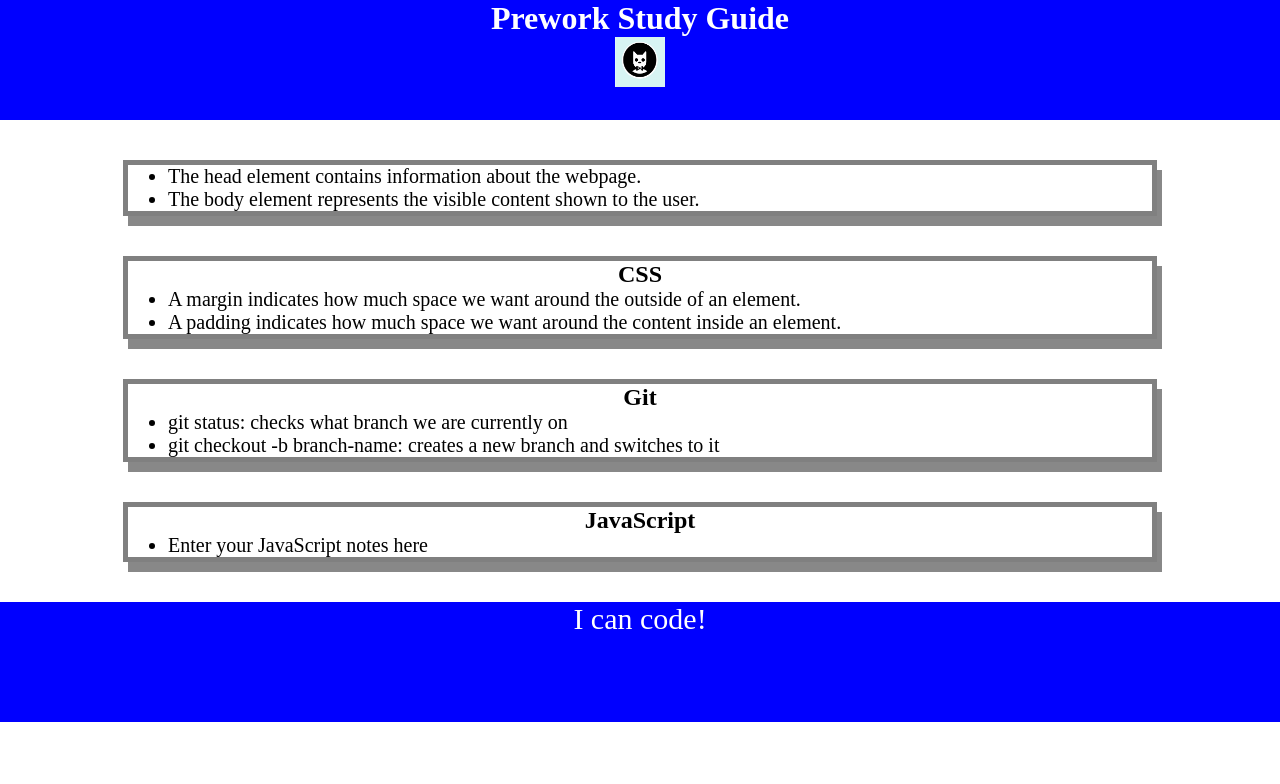
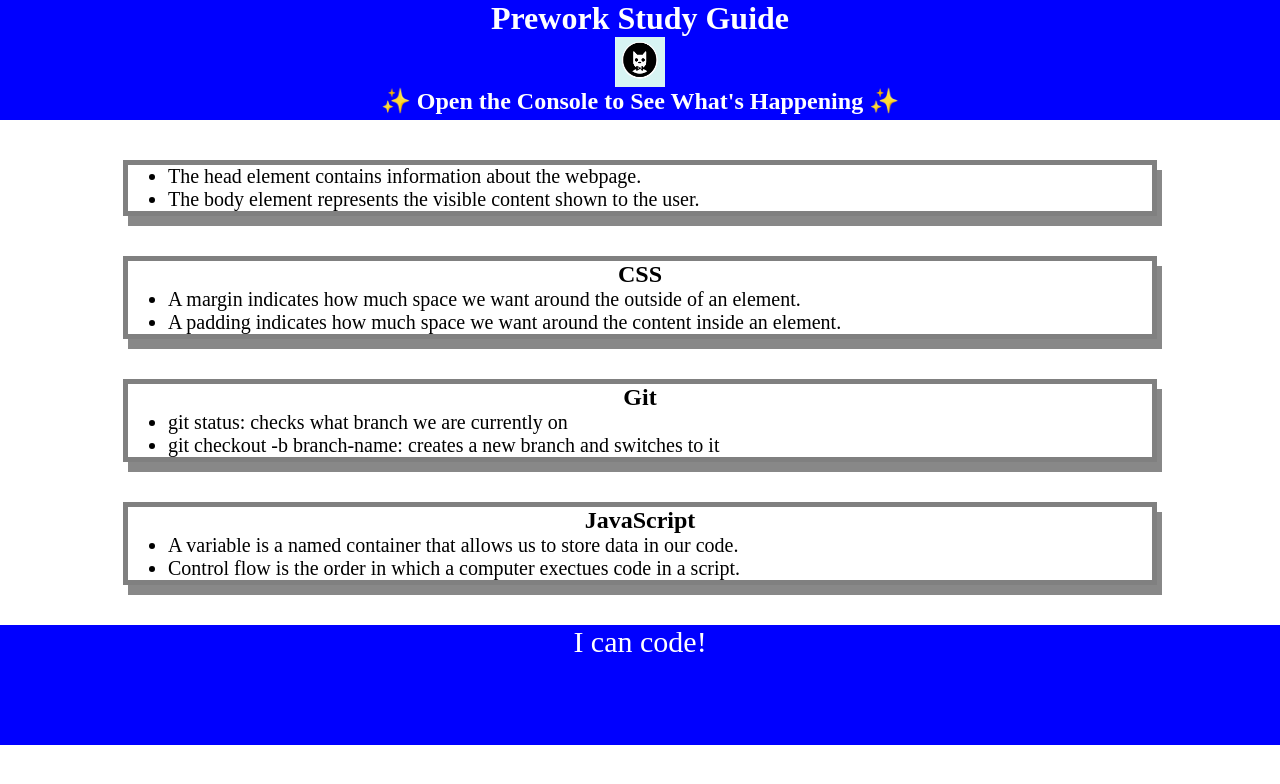
Before and after one commit to Ray0138/prework-study-guide, a plain HTML site: page prework-study-guide/index.html in a window 1280 px wide. Drawn offline with Linux system fonts and the light colour scheme.

Commit message:
add message to HTML

```diff
--- a/prework-study-guide/index.html
+++ b/prework-study-guide/index.html
@@ -11,6 +11,7 @@
     <header id="header">
       <h1>Prework Study Guide</h1>
       <img src="./assets/bowtie-cat.png" alt="Profile image of cat wearing a bow tie." />
+      <h2>✨ Open the Console to See What's Happening ✨</h2>
     </header>
     <main>
       <section class="card" id="html-section">
@@ -43,7 +44,8 @@
       <section class="card" id="javascript-section">
         <h2>JavaScript</h2>
         <ul>
-          <li>Enter your JavaScript notes here</li>
+          <li>A variable is a named container that allows us to store data in our code.</li>
+          <li>Control flow is the order in which a computer exectues code in a script.</li>
         </ul>
 
       </section>
```
